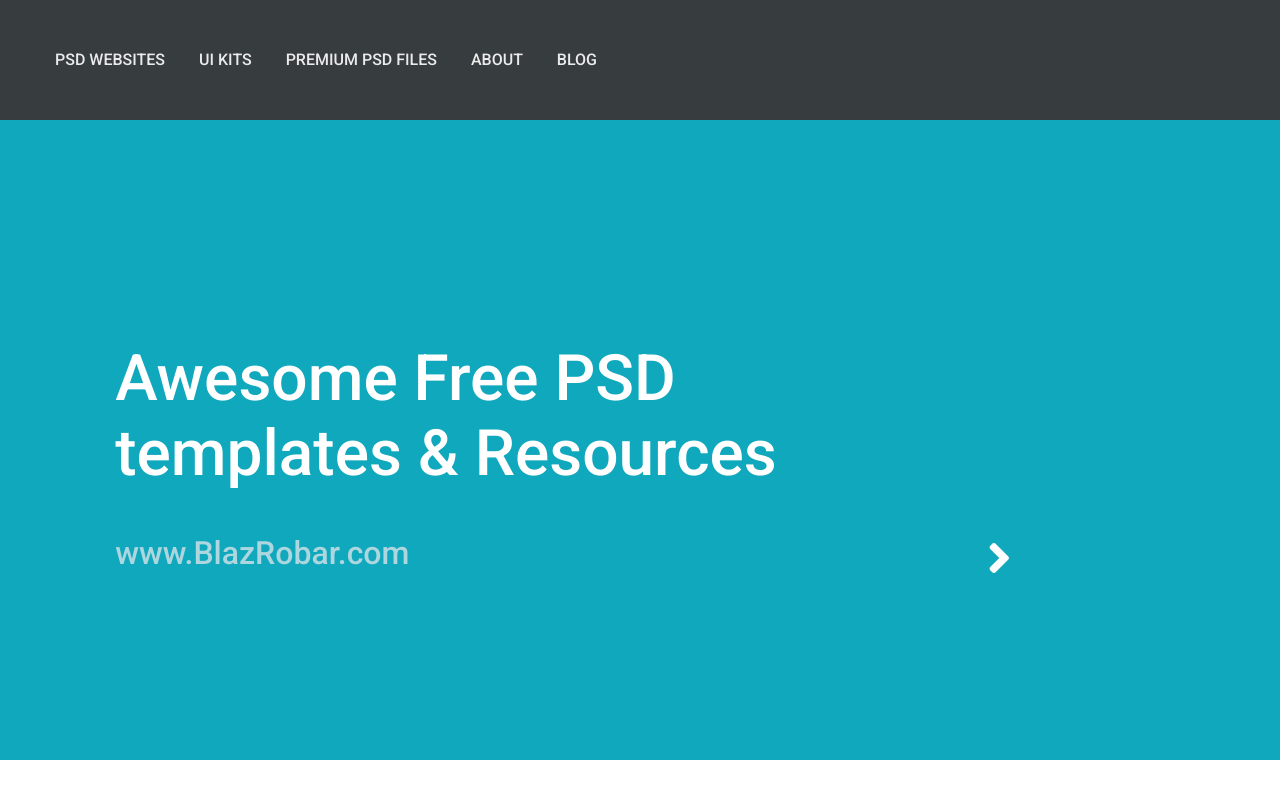
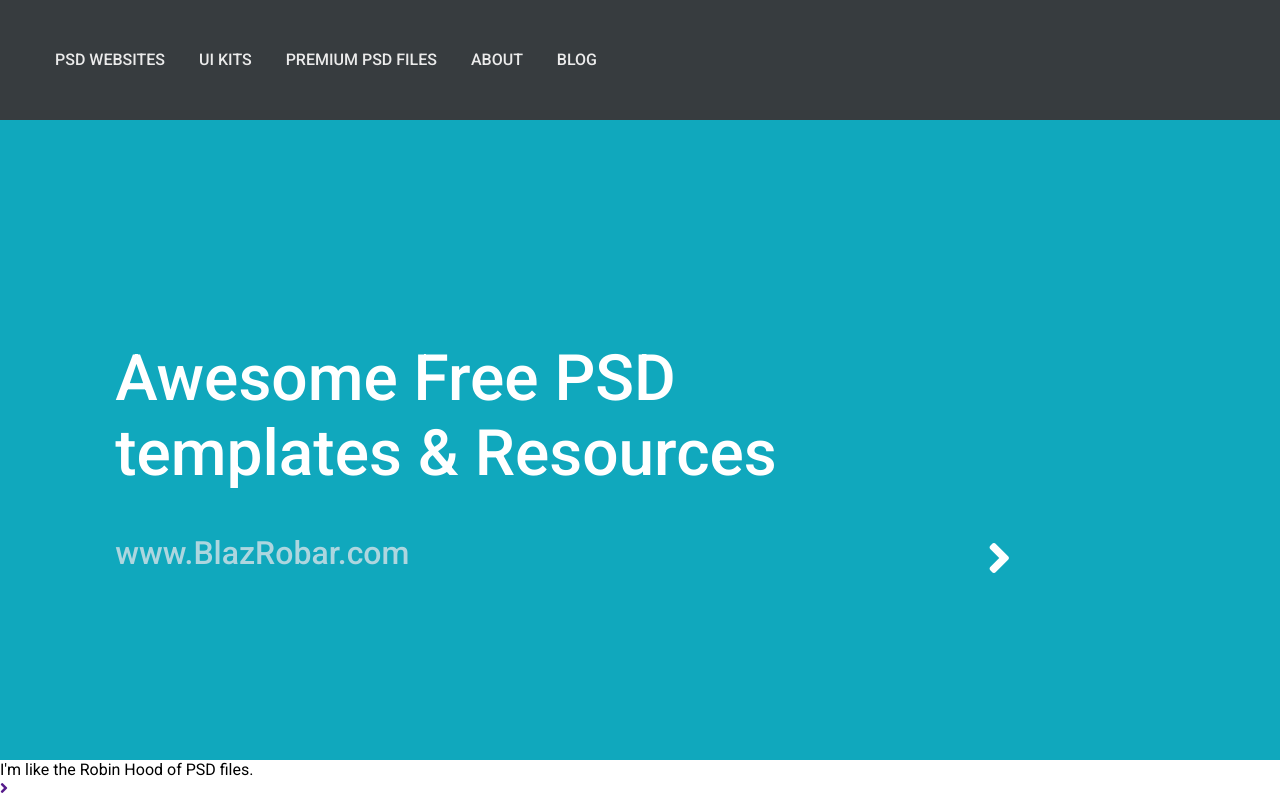
Before and after one commit to kosmicheskij-kotik/bsuir-labs, a plain HTML site: page responsive_template/index.html in a window 1280 px wide. Drawn offline with Linux system fonts and the light colour scheme.

Commit message:
Added <section>

```diff
--- a/responsive_template/index.html
+++ b/responsive_template/index.html
@@ -26,7 +26,16 @@
             </a>
         </div>
     </header>
-    <main></main>
+    <section>
+        <div class="section_name">
+            I'm like the Robin Hood of PSD files.
+        </div>
+        <div class="section_link">
+            <a href="">
+                <i class="fas fa-angle-right"></i>
+            </a>
+        </div>
+    </section>
 
 
 </body>
```
